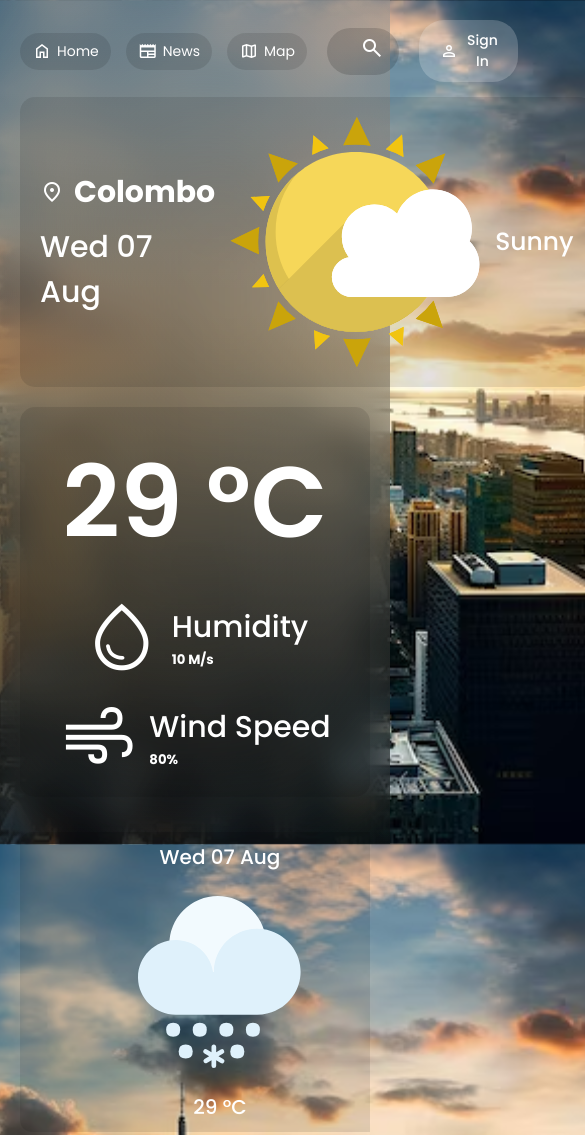
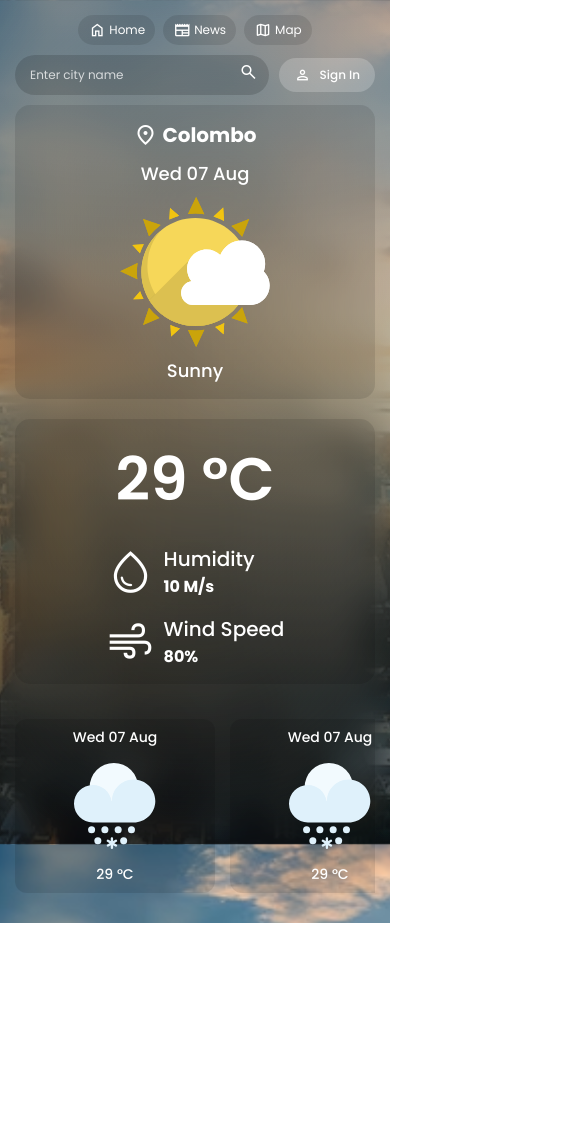
Before and after one commit to maleeshaprabash/Web-App, a plain HTML site: page index.html in a window 390 px wide. Shown: the top 1135 px of the page, 585 px wide, since content can reach past the window. After the commit the page ends 923 px from the top, so only its background shows below. Drawn offline with nearby package versions, Linux system fonts and the light colour scheme.

Commit message:
Implement responsive design for various screen sizes
Added responsive design media queries for tablet and mobile devices.

```diff
--- a/style.css
+++ b/style.css
@@ -306,3 +306,227 @@ body::before {
 
 
 /*End Section Weather Info*/
+
+/* ============================================ */
+/* RESPONSIVE DESIGN - MEDIA QUERIES */
+/* ============================================ */
+
+/* Tablet Devices (768px and below) */
+@media screen and (max-width: 768px) {
+    .header-container {
+        flex-wrap: wrap;
+        gap: 15px;
+    }
+
+    .nav-menu {
+        order: 1;
+        width: 100%;
+        justify-content: center;
+    }
+
+    .search-container {
+        order: 2;
+        max-width: 100%;
+        flex: 1;
+    }
+
+    .signin-btn {
+        order: 3;
+    }
+
+    .weather-info {
+        flex-direction: column;
+    }
+
+    .weather-box-1,
+    .weather-box-2 {
+        width: 100%;
+    }
+
+    .weather-box-2 .temp-txt {
+        font-size: 80px;
+    }
+
+    .condition-item span {
+        font-size: 60px;
+    }
+
+    .forecast-item {
+        min-width: 300px;
+    }
+
+    .forecast-item-img {
+        width: 150px;
+        height: 150px;
+    }
+}
+
+/* Mobile Devices (480px and below) */
+@media screen and (max-width: 480px) {
+    .main-container {
+        padding: 15px;
+    }
+
+    /* Header adjustments */
+    .header-container {
+        gap: 10px;
+        margin-bottom: 10px;
+    }
+
+    .nav-menu {
+        gap: 8px;
+    }
+
+    .nav-item {
+        padding: 6px 10px;
+        gap: 3px;
+    }
+
+    .nav-item .material-symbols-outlined {
+        font-size: 18px;
+    }
+
+    .nav-text {
+        font-size: 12px;
+    }
+
+    .city-input {
+        padding: 8px 12px;
+        font-size: 12px;
+        padding-right: 40px;
+    }
+
+    .search-btn {
+        right: 10px;
+    }
+
+    .search-btn .material-symbols-outlined {
+        font-size: 20px;
+    }
+
+    .signin-btn {
+        padding: 8px 15px;
+        font-size: 12px;
+    }
+
+    .signin-btn .material-symbols-outlined {
+        font-size: 18px;
+    }
+
+    /* Weather boxes */
+    .weather-box-1 {
+        flex-direction: column;
+        padding: 15px;
+        gap: 10px;
+    }
+
+    .location-date-containar {
+        align-items: center;
+        width: 100%;
+    }
+
+    .location {
+        font-size: 20px;
+        gap: 5px;
+    }
+
+    .location .material-symbols-outlined {
+        font-size: 24px;
+    }
+
+    .current-date {
+        font-size: 18px;
+    }
+
+    .weather-summary-img {
+        width: 150px;
+        height: 150px;
+    }
+
+    .condition-txt {
+        font-size: 18px;
+    }
+
+    .weather-box-2 {
+        padding: 15px;
+    }
+
+    .weather-box-2 .temp-txt {
+        font-size: 60px;
+    }
+
+    .weather-conditions-container {
+        flex-direction: column;
+        gap: 15px;
+    }
+
+    .condition-item {
+        gap: 8px;
+    }
+
+    .condition-item span {
+        font-size: 50px;
+    }
+
+    .condition-info hd {
+        font-size: 20px;
+    }
+
+    .condition-info h5 {
+        font-size: 16px;
+    }
+
+    /* Forecast section */
+    .forecast-items-container {
+        gap: 15px;
+        padding-bottom: 30px;
+    }
+
+    .forecast-item {
+        min-width: 200px;
+        padding: 8px;
+        gap: 8px;
+    }
+
+    .forecast-item-date,
+    .forecast-item-temp {
+        font-size: 14px;
+    }
+
+    .forecast-item-img {
+        width: 100px;
+        height: 100px;
+    }
+}
+
+/* Extra Small Mobile Devices (360px and below) */
+@media screen and (max-width: 360px) {
+    .main-container {
+        padding: 10px;
+    }
+
+    .nav-text {
+        display: none;
+    }
+
+    .nav-item {
+        padding: 6px;
+    }
+
+    .weather-box-2 .temp-txt {
+        font-size: 50px;
+    }
+
+    .condition-item span {
+        font-size: 40px;
+    }
+
+    .forecast-item {
+        min-width: 150px;
+    }
+
+    .forecast-item-img {
+        width: 80px;
+        height: 80px;
+    }
+}
```
